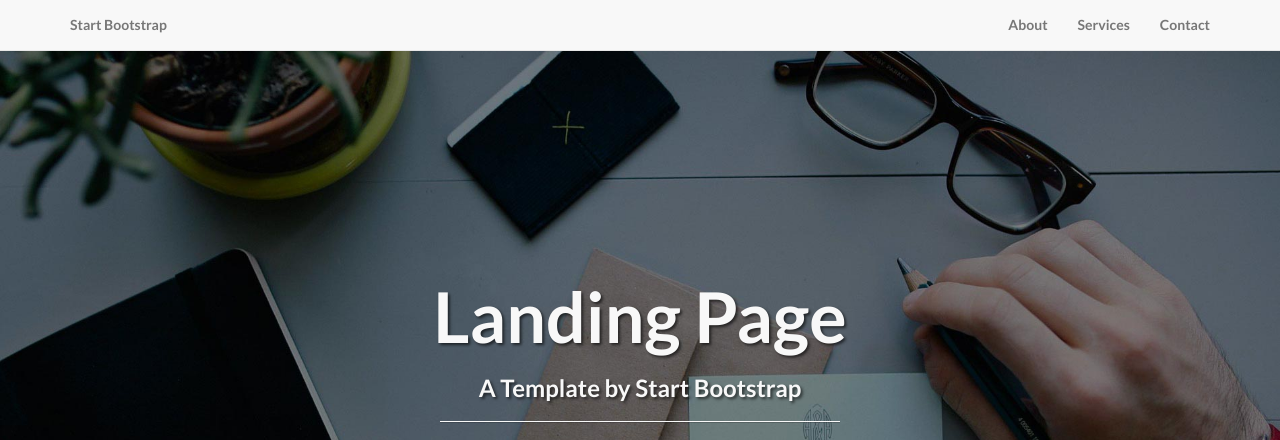
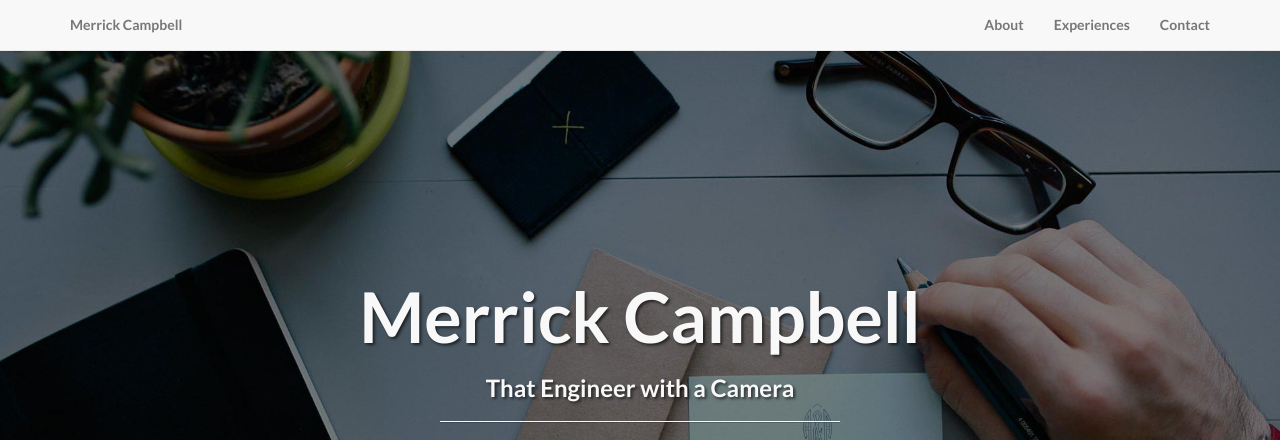
Before and after one commit to mepix/mepix.github.io, a plain HTML site: page index.html in a window 1280 px wide. Shown: the top 440 px of the page. Drawn offline with Linux system fonts and the light colour scheme.

Commit message:
First Text Changes

```diff
--- a/index.html
+++ b/index.html
@@ -9,7 +9,7 @@
     <meta name="description" content="">
     <meta name="author" content="">
 
-    <title>Landing Page - Start Bootstrap Theme</title>
+    <title>Merrick Campbell</title>
 
     <!-- Bootstrap Core CSS -->
     <link href="css/bootstrap.min.css" rel="stylesheet">
@@ -43,7 +43,7 @@
                     <span class="icon-bar"></span>
                     <span class="icon-bar"></span>
                 </button>
-                <a class="navbar-brand topnav" href="#">Start Bootstrap</a>
+                <a class="navbar-brand topnav" href="#">Merrick Campbell</a>
             </div>
             <!-- Collect the nav links, forms, and other content for toggling -->
             <div class="collapse navbar-collapse" id="bs-example-navbar-collapse-1">
@@ -52,7 +52,7 @@
                         <a href="#about">About</a>
                     </li>
                     <li>
-                        <a href="#services">Services</a>
+                        <a href="#services">Experiences</a>
                     </li>
                     <li>
                         <a href="#contact">Contact</a>
@@ -73,8 +73,8 @@
             <div class="row">
                 <div class="col-lg-12">
                     <div class="intro-message">
-                        <h1>Landing Page</h1>
-                        <h3>A Template by Start Bootstrap</h3>
+                        <h1>Merrick Campbell</h1>
+                        <h3>That Engineer with a Camera</h3>
                         <hr class="intro-divider">
                         <ul class="list-inline intro-social-buttons">
                             <li>
```
